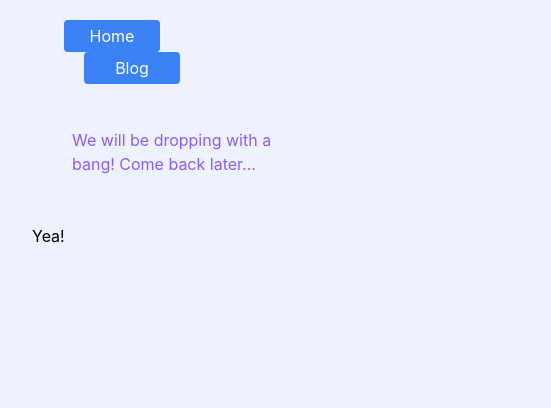
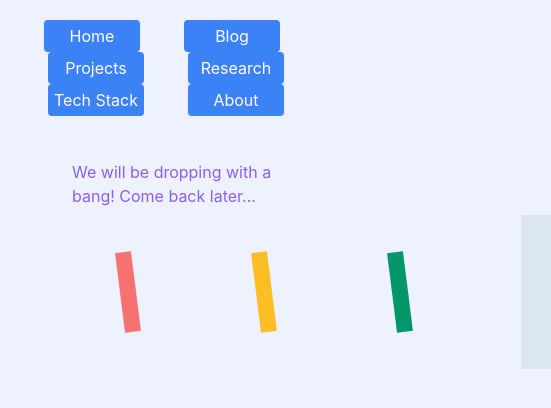
Before and after one commit to dkattimu/personal-website, a Next.js app: page / in a window 390 px wide. Shown: the top 408 px of the page, 551 px wide, since content can reach past the window. Built offline with nearby package versions, Linux system fonts and the light colour scheme.

Commit message:
nav component sans responsiveness

```diff
--- a/components/nav.jsx
+++ b/components/nav.jsx
@@ -3,7 +3,7 @@ import Link from 'next/link';
 const Nav = () => {
   return (
     <nav>
-      <ul className='flex flex-wrap items-center space-x-5  bg:indigo-600 text-white'>
+      <ul className='flex flex-wrap items-center space-x-1 bg:indigo-600 text-white'>
         <li>
           <Link href='/'>
             <a className='nav-blue'>Home</a>
@@ -14,6 +14,27 @@ const Nav = () => {
             <a className='nav-blue'>Blog</a>
           </Link>
         </li>
+        <li>
+          <Link href='/'>
+            <a className='nav-blue'>Projects</a>
+          </Link>
+        </li>
+
+        <li>
+          <Link href='/'>
+            <a className='nav-blue'>Research</a>
+          </Link>
+        </li>
+        <li>
+          <Link href='/'>
+            <a className='nav-blue'>Tech Stack</a>
+          </Link>
+        </li>
+        <li>
+          <Link href='/'>
+            <a className='nav-blue'>About</a>
+          </Link>
+        </li>
       </ul>
     </nav>
   );
--- a/pages/index.jsx
+++ b/pages/index.jsx
@@ -16,13 +16,16 @@ const Index = (props) => {
       <Nav></Nav>
 
       <div className='page-container'>
-        <h1 className=' bg-teal-500 text-purple-500'>
+        <h1 className='text-purple-500'>
           We will be dropping with a bang! Come back later...
         </h1>
-      </div>
 
-      <div>
-        <button className=' transitiion duration-1000 ease-out'> Yea!</button>
+        <div className=' flex justify-left items-center my-10'>
+          <div className='inline-block animate-spin ease duration-300 w-20 h-20 bg-red-400 mx-10'></div>
+          <div className='inline-block animate-spin ease duration-300 w-20 h-20 bg-yellow-400 mx-20'></div>
+          <div className='inline-block animate-spin ease duration-300 w-20 h-20 bg-green-600 mx-10'></div>
+          <div className='inline-block animate-ping ease duration-100 w-20 h-20 bg-green-800 mx-20'></div>
+        </div>
       </div>
     </>
   );
--- a/styles/globals.css
+++ b/styles/globals.css
@@ -27,9 +27,28 @@ div {
 
 .nav-blue {
   display: 'block';
-  @apply flex justify-center bg-blue-500 rounded text-white mx-10  py-1 w-24;
+  @apply flex justify-center bg-blue-500 rounded text-white mx-5  py-1 w-24;
 }
 
 .page-container {
   @apply m-10;
 }
+
+.heading1 {
+  @apply bg-blue-100;
+}
+
+/* Animation */
+
+.animate-spinx {
+  animation: spin 1s linear infinite;
+
+  @keyframes spin {
+    from {
+      transform: rotate(0deg);
+    }
+    to {
+      transform: rotate(360deg);
+    }
+  }
+}
```
